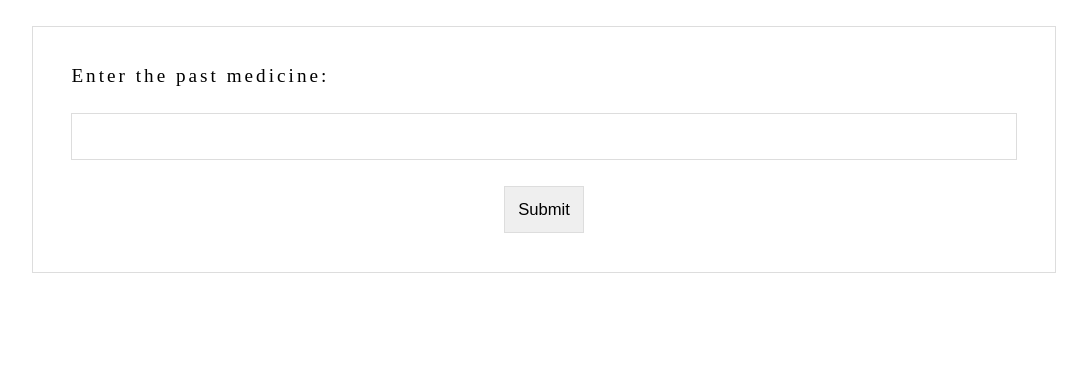
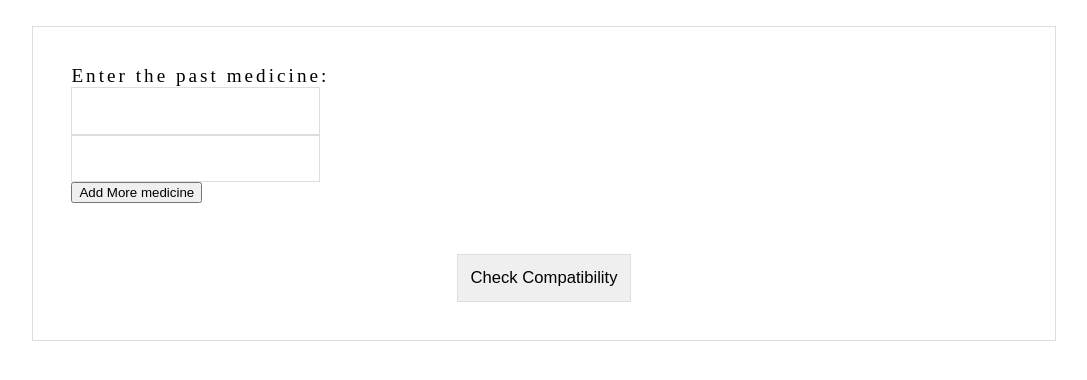
Before and after one commit to terryqu1/medhack2022, a Flask app: page / in a window 1280 px wide. Shown: the top 380 px of the page, without its empty margins (96-1183 px from the left). Run offline with Flask 2, Linux system fonts and the light colour scheme.

Commit message:
added function to add more medicine options

```diff
--- a/embedding/static/script.js
+++ b/embedding/static/script.js
@@ -8,3 +8,17 @@ knownmedicine.forEach(function(item){
     option.value = item;
     medlist.appendChild(option);
 });
+
+const addbtn = document.getElementById('add')
+const allmed = document.getElementById('allmed')
+
+
+addbtn.addEventListener('click', createnewmed)
+function createnewmed(){
+    var newmed = document.createElement('input')
+    newmed.type = 'text'
+    newmed.setAttribute('list','medlist')
+    allmed.insertBefore(newmed,medlist)
+    var br = document.createElement('br')
+    allmed.insertBefore(br, medlist)
+}
--- a/embedding/templates/index.html
+++ b/embedding/templates/index.html
@@ -18,14 +18,20 @@
             </center>
 
           {% endif %}
+          <div id="allmed">
+            <label for="name">Enter the past medicine:</label><br>
+            <input type="text" list="medlist"><br>
+            <input type="text" list="medlist"><br>
+            <datalist id="medlist">
 
-          <label for="name">Enter the past medicine:</label>
-          <input type="text" list="medlist">
-          <datalist id="medlist">
+            </datalist>
+            <button type="button" id="add">Add More medicine</button>
+          </div>
 
-          </datalist>
+          <div id="targetmed">
 
-          <center><input class="medsubmit" type="Submit"></center>
+          </div>
+          <center><input class="medsubmit" type="Submit" value="Check Compatibility"></center>
 
     </form>
 
```
